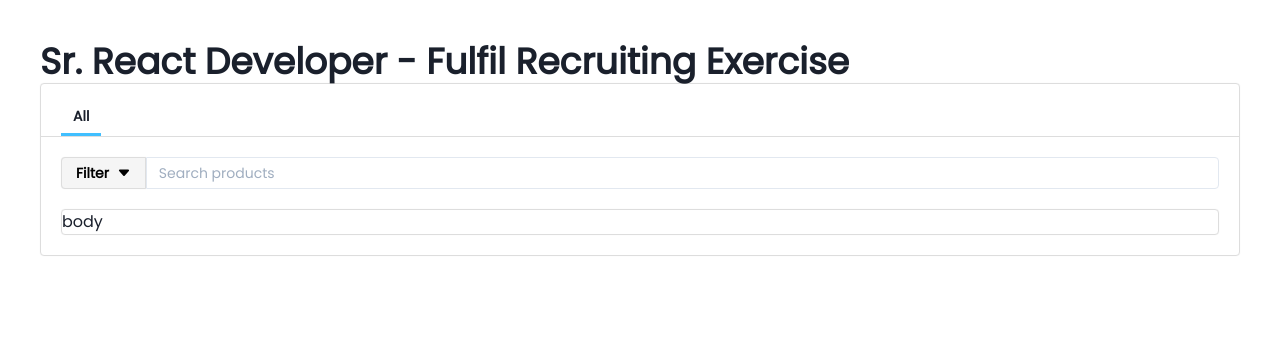
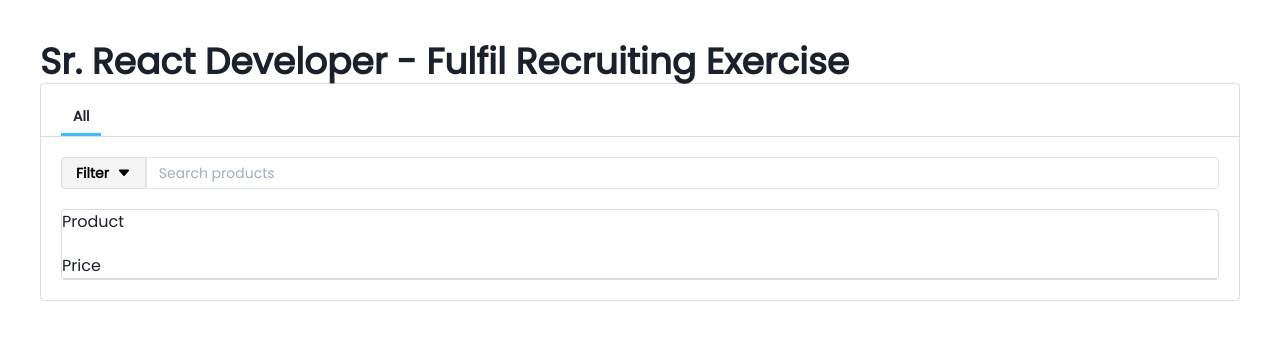
Before and after one commit to chineduogada/sr-react-dev-fulfil-exercise, a Next.js app: page / in a window 1280 px wide. Shown: the top 340 px of the page. Built offline with nearby package versions, Linux system fonts and the light colour scheme.

Commit message:
feat(DataTable): render columns
Refs: #1

```diff
--- a/components/DataTable/DataTable.tsx
+++ b/components/DataTable/DataTable.tsx
@@ -1,4 +1,4 @@
-import { Box, Flex } from "@chakra-ui/react";
+import { Box, Flex, Grid } from "@chakra-ui/react";
 import Button from "components/Button/Button";
 import Input from "components/Form/Input";
 import React from "react";
@@ -7,9 +7,17 @@
 
 interface DataTableProps {
   //   x: string;
+  columns: Array<{
+    id: string;
+    label: string;
+    numeric: boolean;
+    width?: string;
+  }>;
 }
 
-const DataTable: React.FC<DataTableProps> = ({}) => {
+const DataTable: React.FC<DataTableProps> = ({ columns }) => {
+  const gridTemplateColumns = columns?.reduce((acc, col) => "", "");
+
   return (
     <Box as="section" data-testId="data-table" {...layoutStyles} py={5}>
       <Flex
@@ -35,7 +43,23 @@
         </Flex>
 
         <Box {...layoutStyles} mt={5}>
-          body
+          {/* Head */}
+          <Grid
+            //   gridTemplateColumns={gridTemplateColumns}
+            gridGap={5}
+            borderBottom={layoutStyles.border}
+            borderColor={layoutStyles.borderColor}
+          >
+            {columns?.map(({ id, label, width }) => (
+              <Box
+                key={id}
+                data-testid={`data-table-column`}
+                //   width={width}
+              >
+                {label}
+              </Box>
+            ))}
+          </Grid>
         </Box>
       </Box>
     </Box>
--- a/pages/index.tsx
+++ b/pages/index.tsx
@@ -9,7 +9,22 @@
         Sr. React Developer - Fulfil Recruiting Exercise
       </Heading>
 
-      <DataTable />
+      <DataTable
+        columns={[
+          {
+            id: "product",
+            label: "Product",
+            numeric: false,
+            width: "10px",
+          },
+          {
+            id: "price",
+            label: "Price",
+            numeric: true, // Right Align
+            width: "10px",
+          },
+        ]}
+      />
     </Box>
   );
 };
```
Also changed, not shown: 2 other files (tests, documents, lock files or other folders).
